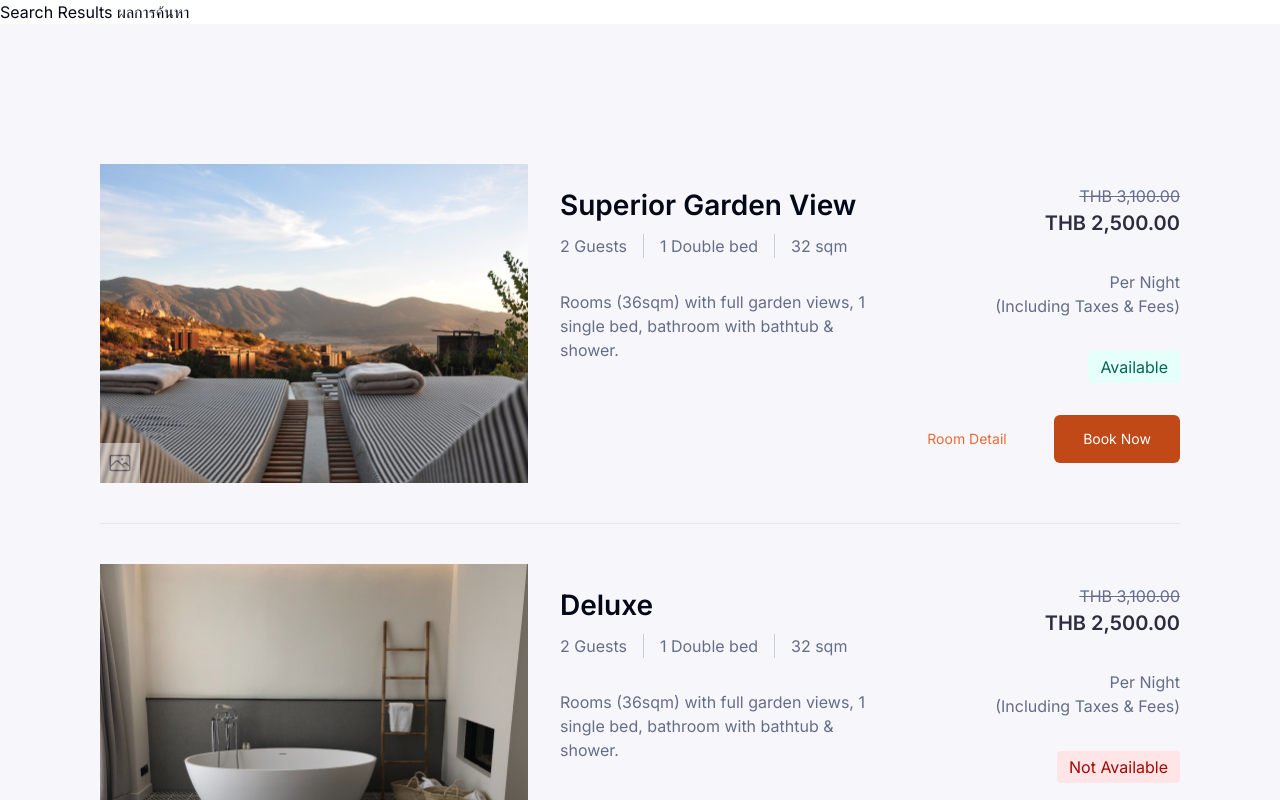
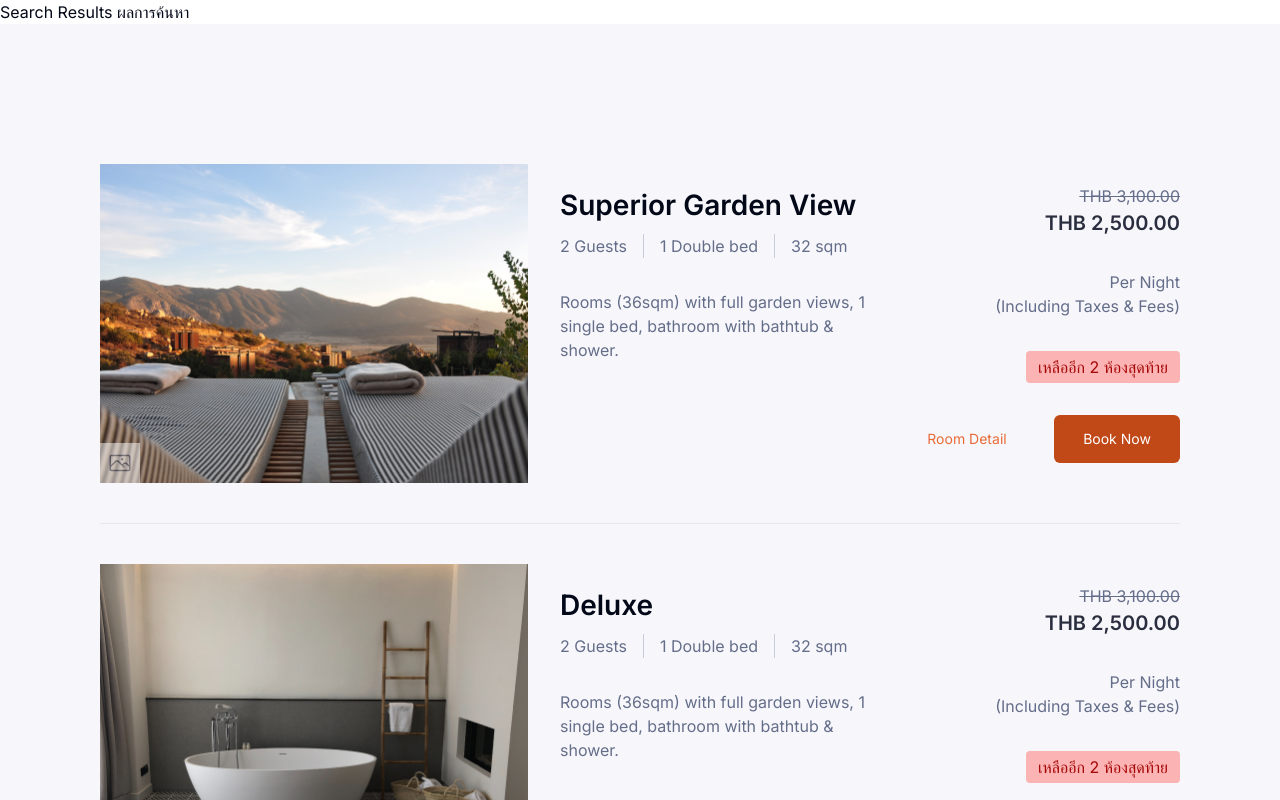
Before and after one commit to babymoonjunior/hotel-reservation, a Next.js app in the folder client/: page /search in a window 1280 px wide. Shown: the top 800 px of the page. Built offline with nearby package versions, Linux system fonts and the light colour scheme.

Commit message:
Feat: Edit SearchResults & Link to FullViewImage

```diff
--- /dev/null
+++ b/client/src/app/(Users)/(Home)/fullview/[slug]/page.js
@@ -0,0 +1,12 @@
+import Modal from "@/app/(Users)/components/Modal";
+import Fullviewimage from "../../../components/Fullview";
+
+export default function FullViewImage({ params }) {
+  return (
+    <Modal>
+      <div>
+        <Fullviewimage params={params} />
+      </div>
+    </Modal>
+  );
+}
--- a/client/src/app/(Users)/(Home)/fullview/page.js
+++ /dev/null
@@ -1,10 +0,0 @@
-import Fullviewimage from "../../components/Fullview";
-
-
-export default function TestPage() {
-  return (
-    <div>
-      <Fullviewimage/>
-    </div>
-  );
-}
--- a/client/src/app/(Users)/components/Fullview.jsx
+++ b/client/src/app/(Users)/components/Fullview.jsx
@@ -5,7 +5,9 @@ import React, { useState } from "react";
 import { BsChevronCompactLeft, BsChevronCompactRight } from "react-icons/bs";
 import { RxDotFilled } from "react-icons/rx";
 
-export default function ImageSlide() {
+export default function ImageSlide(props) {
+const {params} = props
+const start = Number(params.slug)
 
   const roomImage = [
         {
@@ -15,24 +17,38 @@ export default function ImageSlide() {
           url: "/deluxe-full.png",
         },
         {
-          url: "/superior-full.png",
+          url: "/superior-w453.png",
         },
 
         {
-          url: "/supreme-full.png",
+          url: "/superior-full.png",
         },
         {
           url: "/SuperiorGardenView-1024x683.jpg",
         },
       ];
 
-  const [currentIndex, setCurrentIndex] = useState(0);
+      // const roomImage = [
+      //     "/superior-garden-view-full.png",
+      //      "/deluxe-full.png",
+      //     "/superior-full.png",
+      //      "/supreme-full.png",
+      //      "/SuperiorGardenView-1024x683.jpg",
+      // ];
+
+
+
+  const [currentIndex, setCurrentIndex] = useState(start);
+  // console.log(roomImage[currentIndex].url);
 
 // function กดเลื่อนรูปซ้ายขวา
   const prevSlide = () => {
+    // console.log(currentIndex);
     const isFirstSlide = currentIndex === 0;
+    // console.log(isFirstSlide);
     const newIndex = isFirstSlide ? roomImage.length - 1 : currentIndex - 1;
     setCurrentIndex(newIndex);
+
   };
 
   const nextSlide = () => {
@@ -47,7 +63,7 @@ export default function ImageSlide() {
   };
 
   return (
-    <div className="relative flex w-full mx-auto overflow-hidden max-w-7xl bg-black">
+    <div className="fixed flex w-full mx-auto overflow-hidden max-w-7xl bg-black z-[100] top-[50%] left-[50%] -translate-x-[50%] -translate-y-[50%] ">
       <div className="relative flex w-full max-w-xl gap-10 mx-auto">
         <div className="absolute z-20 w-full transition-opacity duration-500 -translate-x-1/2 bg-black opacity-50 h-96 -left-80">
         </div>
@@ -59,6 +75,7 @@ export default function ImageSlide() {
           className="absolute object-cover w-full transition-opacity duration-500 -translate-x-1/2 -left-80 h-96"
           width={300}
           height={300}
+          priority
         />
         <Image
           src={roomImage[currentIndex].url}
@@ -66,6 +83,7 @@ export default function ImageSlide() {
           className="object-cover w-full transition-opacity duration-500 h-96"
           width={300}
           height={300}
+          priority
         />
         {/* เพิ่มไข่ปลาเลื่อนรูป */}
         <div className="flex justify-center items-center py-2 absolute bottom-0 left-[40%]">
@@ -87,6 +105,7 @@ export default function ImageSlide() {
           className="absolute object-cover w-full transition-opacity duration-500 translate-x-1/2 left-80 h-96"
           width={300}
           height={300}
+          priority
         />
       </div>
 
--- /dev/null
+++ b/client/src/app/(Users)/components/Modal.jsx
@@ -0,0 +1,16 @@
+import Link from "next/link";
+//Modal คือ การ์ดด้านหลังสีเทาหลังการ์ด Full image
+
+export default function Modal({ children }) {
+  return (
+    <div>
+      <Link
+        href="/search"
+        className="modal w-full h-screen bg-black fixed top-0 left-0 z-[99]"
+        // style={{ background: "rgba(0, 0, 0, 0.3)" }}
+
+      />
+      {children}
+    </div>
+  );
+}
--- a/client/src/app/(Users)/components/PriceDetails.jsx
+++ b/client/src/app/(Users)/components/PriceDetails.jsx
@@ -1,7 +1,9 @@
 import { Button } from "@/components/ui/button";
+import Link from "next/link";
 
 export default function PriceDetails(props) {
-  const { fullPrice, discountPrice, status } = props;
+  const { fullPrice, discountPrice, status, index } = props;
+  const available_rooms_count = 2;
   return (
     <div className="price-button-container bg-[#F7F7FB] flex flex-col items-end justify-between py-5">
       <div className="price-box flex flex-col items-end">
@@ -17,19 +19,25 @@ export default function PriceDetails(props) {
         <p className="include-tax">(Including Taxes & Fees)</p>
       </div>
       <div
-        className={`status-box ${
-          status === "Not Available"
-            ? "bg-[#FFE5E5] text-[#A50606]"
-            : "bg-[#E5FFFA] text-[#006753]"
+        className={`${
+          available_rooms_count <= 2 && available_rooms_count > 0
+            ? "bg-[#fbb3b3] text-[#A50606]"
+            : ""
         } rounded w-fit h-8 flex items-center px-3 py-1`}
       >
-        {status}
+         {available_rooms_count <= 2 && available_rooms_count > 0 ? `เหลืออีก ${available_rooms_count} ห้องสุดท้าย` : null}
       </div>
+
+        {/* กลุ่ม button */}
       <div className="button-wrapper flex flex-row">
+      <Link key={index} href={`/fullview/${index}`}>
         <Button variant="secondary" className="border-none mx-6 bg-[#F7F7FB]">
           Room Detail
         </Button>
+      </Link>
+      <Link href={`/fullview/${index}`} >
         <Button>Book Now</Button>
+      </Link>
       </div>
     </div>
   );
--- a/client/src/app/(Users)/components/SearchResults.jsx
+++ b/client/src/app/(Users)/components/SearchResults.jsx
@@ -1,7 +1,7 @@
 import Image from "next/image";
 import RoomDetails from "./RoomDetails";
 import PriceDetails from "./PriceDetails";
-import Link from 'next/link';
+import Link from "next/link";
 
 const roomDataArray = [
   {
@@ -60,11 +60,12 @@ const roomDataArray = [
 
 export default function SearchResultsPage() {
   return (
+    <section>
       <div className="main-container bg-[#F7F7FB] w-full max-w-[1440px] h-auto p-[100px]">
         {roomDataArray.map((roomData, index) => (
           <div
             key={index}
-          className="search-room-card bg-[#F7F7FB]  h-[400px] flex justify-between font-sans py-10 border-b border-[#E4E6ED]"
+            className="search-room-card bg-[#F7F7FB] h-[400px] flex justify-between font-sans py-10 border-b border-[#E4E6ED]"
           >
             <div className="image-box w-full max-w-[453px] h-auto relative mr-8">
               <Image
@@ -74,7 +75,7 @@ export default function SearchResultsPage() {
                 height={320}
                 className="object-cover h-full"
               />
-            <Link href="/fullview">
+              <Link key={index} href={`/fullview/${index}`}>
                 <div className="transparent-bg w-10 h-10 bg-white flex items-center justify-center opacity-50 absolute bottom-0">
                   <div className="frame-link-image">
                     <Image
@@ -104,5 +105,6 @@ export default function SearchResultsPage() {
           </div>
         ))}
       </div>
+    </section>
   );
 }
```
Lines whose indentation alone changed are shown as unchanged.
